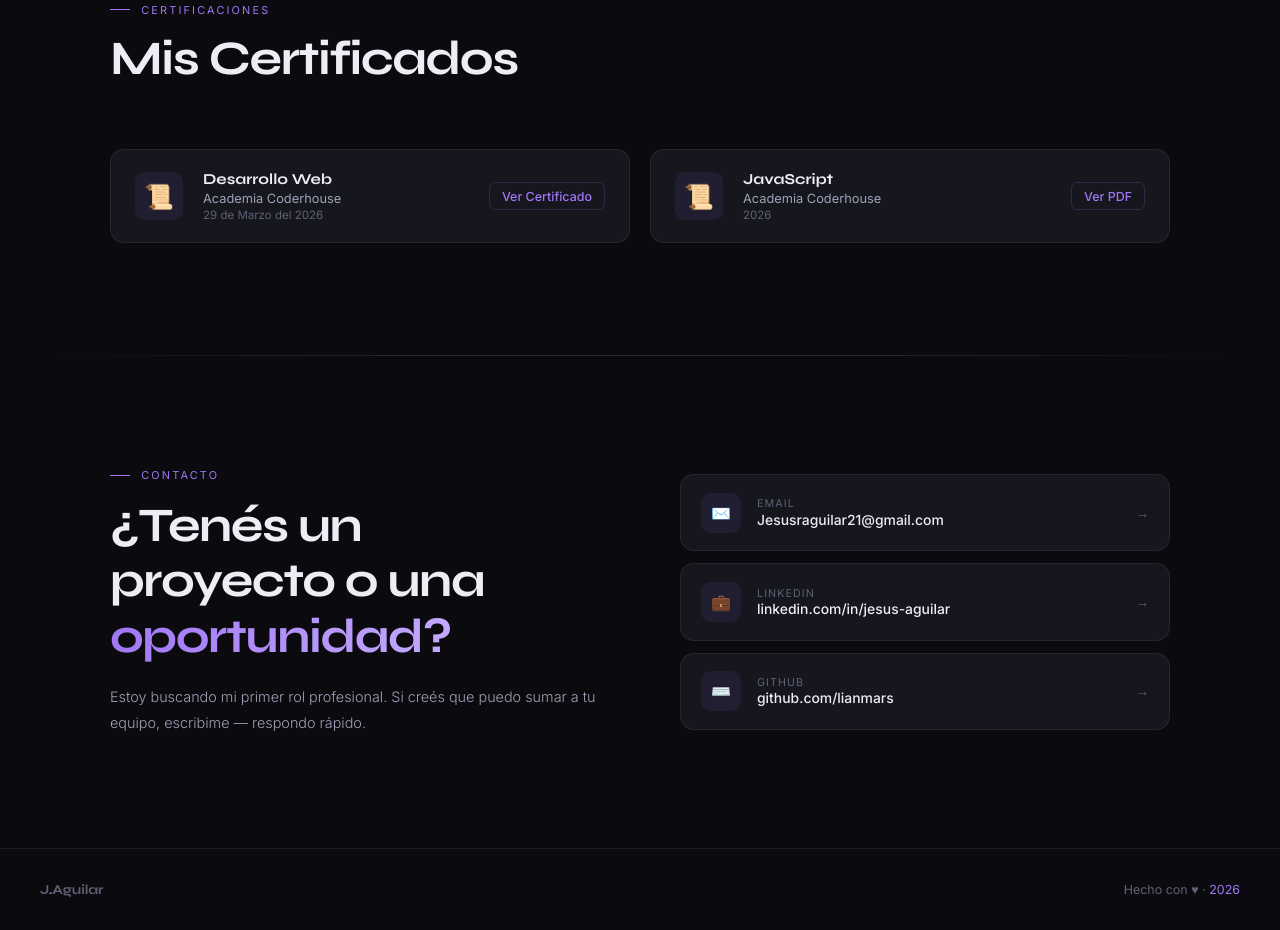
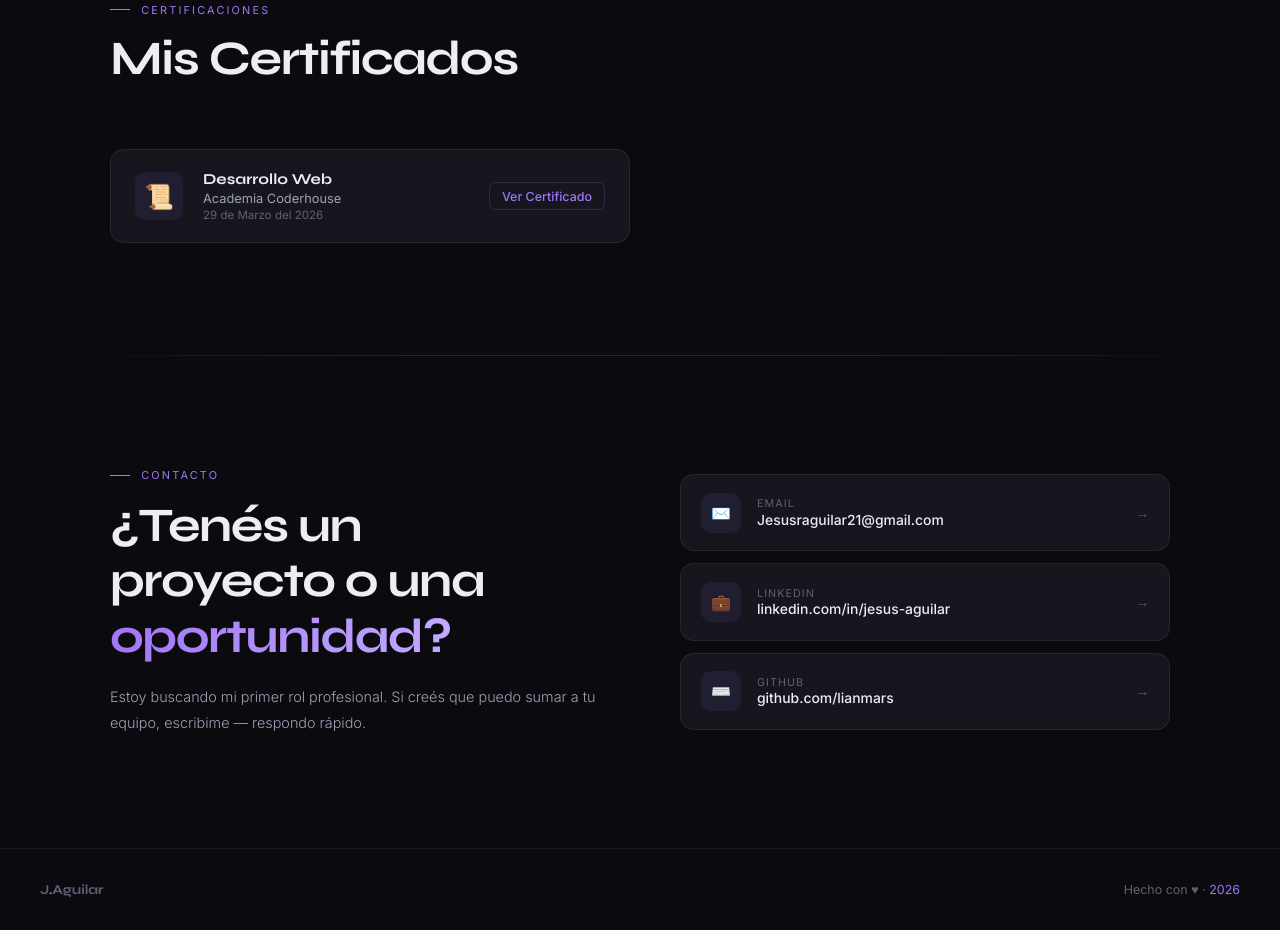
Before and after one commit to lianmars/Curriculum-web, a plain HTML site: page index.html in a window 1280 px wide. Shown: the part 3850-4780 px from the top of the page. Drawn offline with Linux system fonts and the light colour scheme.

Commit message:
chore: remove placeholder javascript certificate

```diff
--- a/index.html
+++ b/index.html
@@ -1044,15 +1044,7 @@
           <a href="certificado-desarrollo-web.png" class="cert-link" target="_blank">Ver Certificado</a>
         </div>
 
-        <div class="cert-card reveal" style="transition-delay:.1s">
-          <div class="cert-icon">📜</div>
-          <div class="cert-info">
-            <h3 class="cert-title">JavaScript</h3>
-            <div class="cert-issuer">Academia Coderhouse</div>
-            <div class="cert-date">2026</div>
-          </div>
-          <a href="#" class="cert-link" target="_blank">Ver PDF</a>
-        </div>
+
 
       </div>
     </div>
```
